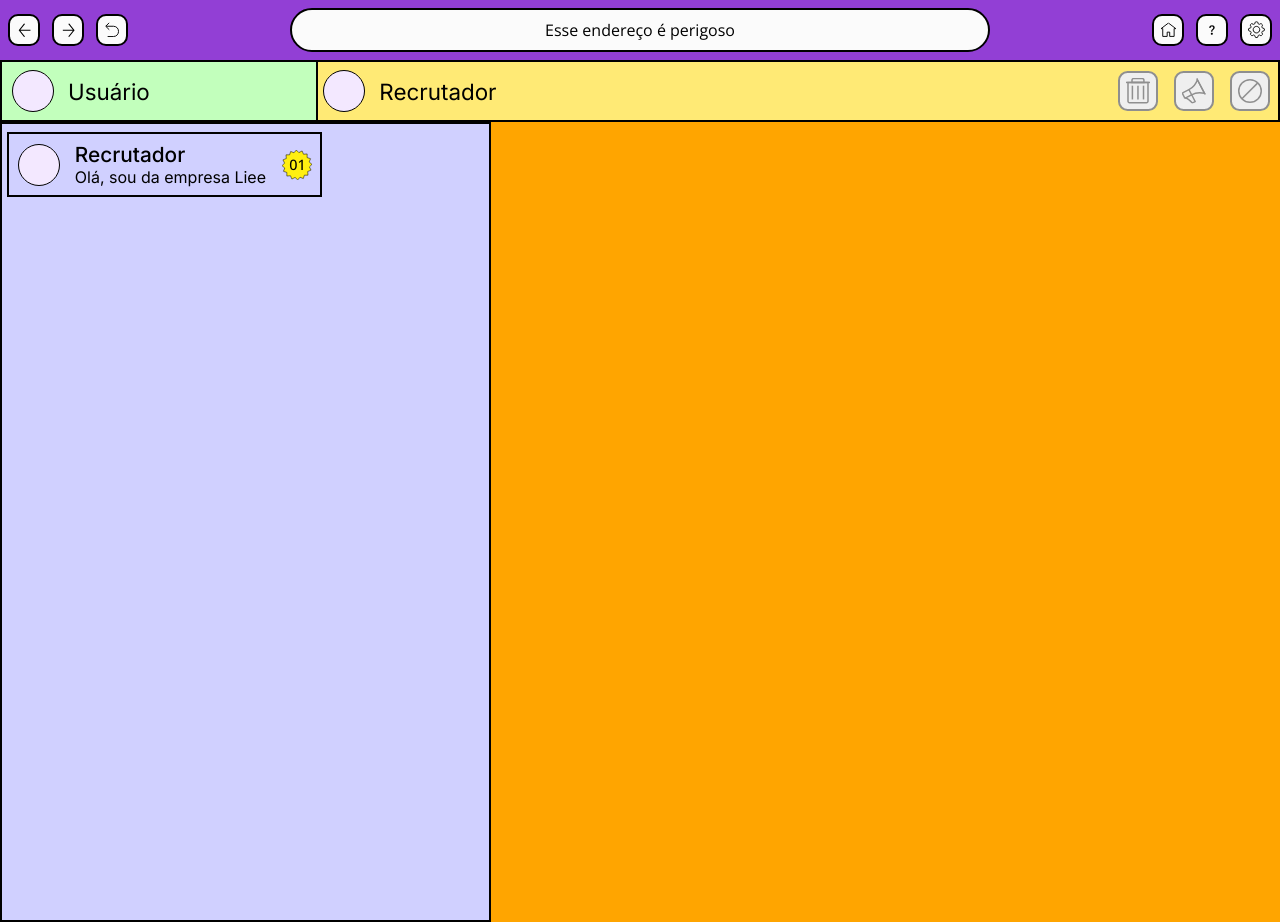
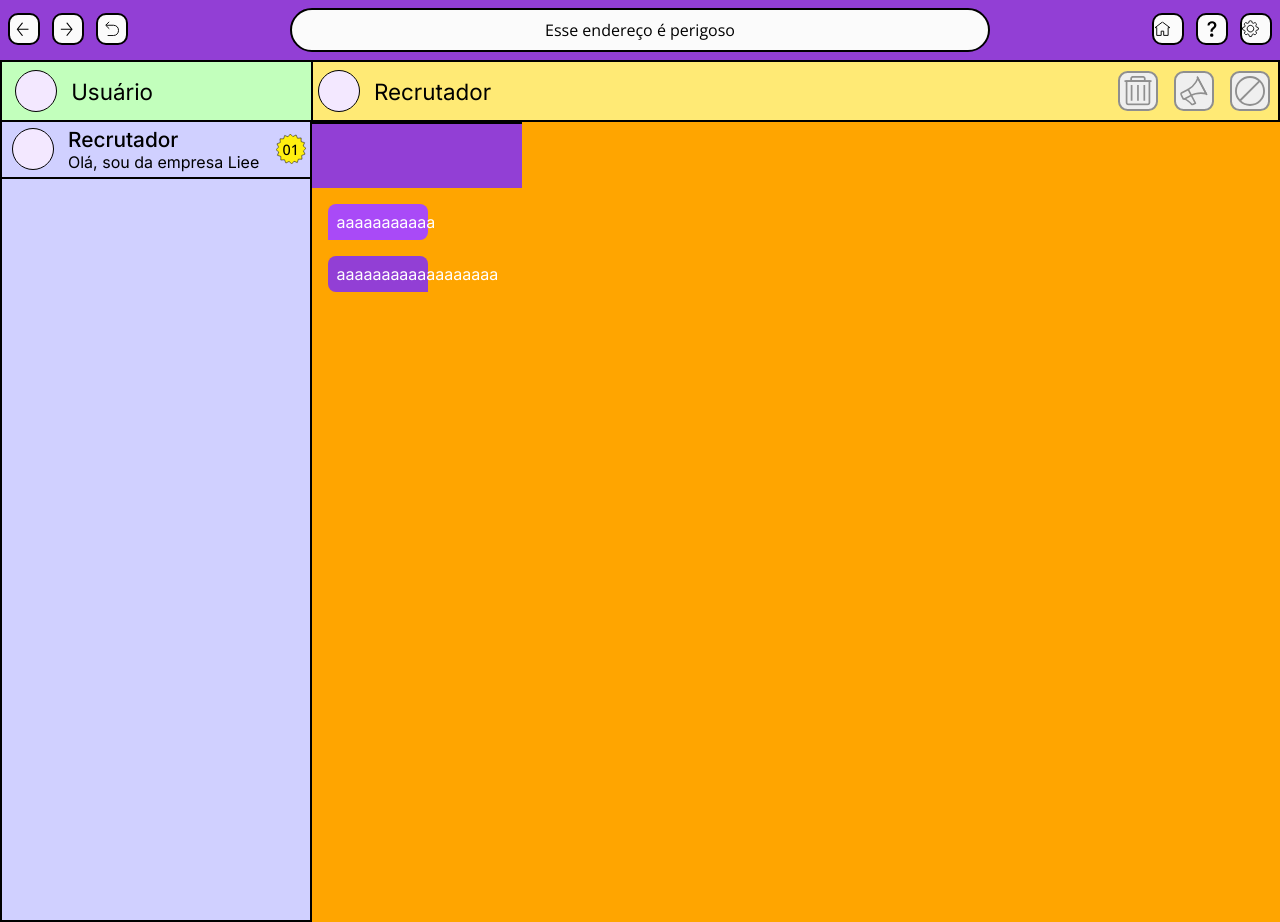
Before and after one commit to daniloabramo/internet, a plain HTML site: page whatsapp.html in a window 1280 px wide. Drawn offline with nearby package versions, Linux system fonts and the light colour scheme; a web font is replaced by a local one.

Commit message:
version-1.0.10

```diff
--- a/whatsapp.css
+++ b/whatsapp.css
@@ -15,11 +15,14 @@
 }
 *{
     margin: 0px;
+    padding: 0px;
+
 }
 
 body{
     height: 100vh;
-    overflow: hidden;
+    max-height: 100%;
+    /*overflow: hidden;*/
 }
 
 
@@ -102,6 +105,10 @@ header button:hover path{
     stroke: var(--stroke-text);
 }
 
+main{
+    height: 100%;
+}
+
 section.top{
     display: flex;
     background: rgb(194, 255, 188);
@@ -110,12 +117,13 @@ section.top{
 .sender{
     display: flex;
     align-items: center;
-    padding: 0.5rem 13% 0.5rem 0.3rem;
+    padding: 0.5rem;
+    padding-right: 9.86rem;
     border: 2px solid var(--stroke-text);
 
 }
 
-.msg{
+.recrutador{
     display: flex;
     align-items: center;
     justify-content: space-between;
@@ -167,24 +175,25 @@ p.text-top{
 }
 
 .container{
-    width: 100%;
+    flex-grow: 1;
     display: flex;
     height: 100vh;
+    max-height: 100%;
+
     background: orange;
 }
 
 .contacts{
-    padding: 0.5rem 13% 0.5rem 0.3rem;
     border: 2px solid var(--stroke-text);
+    border-top: none;
     background: rgb(208, 208, 255);
 }
 
 .contact{
     display: flex;
     align-items: center;
-    padding: 0.5rem 0.5rem 0.5rem 0.3rem;
-    border: 2px solid var(--stroke-text);
-
+    padding: 0.3rem;
+    border-bottom: 2px solid var(--stroke-text);
 }
 
 .info-contact h3{
@@ -213,17 +222,56 @@ p.text-top{
     font-weight: 500;
 }
 
+/*.chat{
+    flex-grow: 1; Ocupa todo o espaço restante
+    display: flex;
+    flex-direction: column;
+    height: 61%;
+    background: rgb(255, 195, 195);
+
+}*/
+
+.msg-r{
+    width: 40%;
+    padding: 0.5rem;
+    margin: 1rem;
+    background: var(--accent);
+    border-radius: 0.5rem 0.5rem 0.5rem 0rem;
+    font-family: Inter;
+    font-weight: 400;
+    font-size: 1rem;
+    color: var(--icon);
+}
+
+.msg-s{
+    width: 40%;
+    align-self: flex-end;
+    padding: 0.5rem;
+    margin: 1rem;
+    background: var(--primary);
+    border-radius: 0.5rem 0.5rem 0rem 0.5rem;
+    font-family: Inter;
+    font-weight: 400;
+    font-size: 1rem;
+    color: var(--icon);
+    text-align: end;
+}
+
+.keyboard{
+    width: 100%;
+    bottom: auto;
+    z-index: 1;
+    height: 4rem;
+    background: var(--primary);
+    border-top: 2px solid var(--stroke-text);
+}
 
 
 
 
 
-.chat{
-    display: flex;
-    align-items: center;
-    background: rgb(255, 195, 195);
 
-}
+
 
 
 @media(max-width: 640px){
--- a/whatsapp.html
+++ b/whatsapp.html
@@ -102,7 +102,7 @@
             <div class="perfil"></div>
             <p class="text-top">Usuário</p>
           </div>
-          <div class="msg">
+          <div class="recrutador">
             <div class="recipient">
               <div class="perfil"></div>
               <p class="text-top">Recrutador</p>
@@ -179,12 +179,26 @@
                       </defs>
                     </svg>
               </div>
-
-
-
               </div>
             </div>
-            <div class="chat"></div>
+
+            <div class="chat">
+
+              <div class="keyboard">
+                <div class="text"></div>
+              </div>
+
+              <div class="msg-r">
+                <p>aaaaaaaaaaa
+
+                </p>
+              </div>
+
+              <div class="msg-s">
+                <p>aaaaaaaaaaaaaaaaaa</p>
+              </div>
+
+            </div>
         </div>
     </main>
 
```
